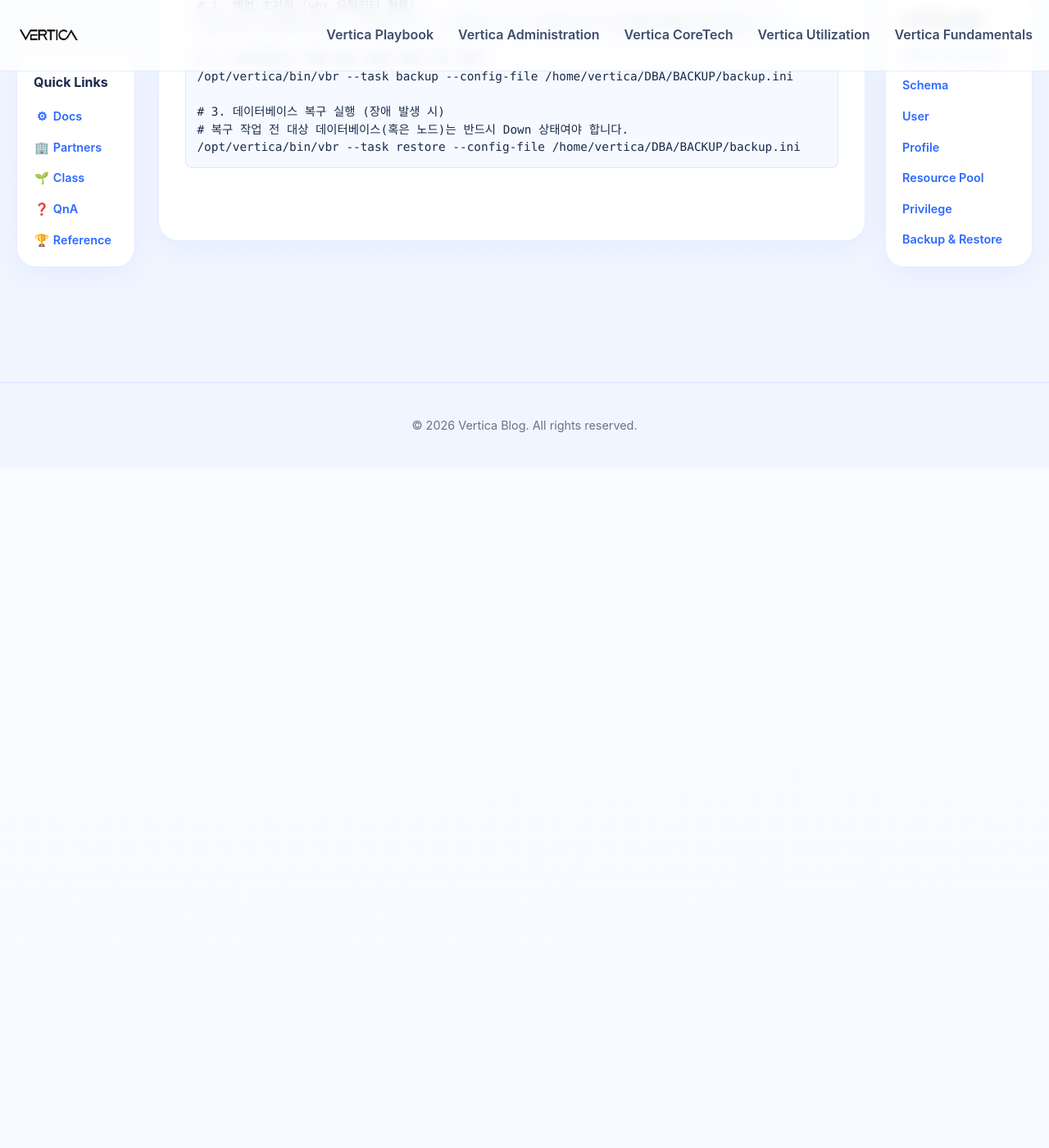
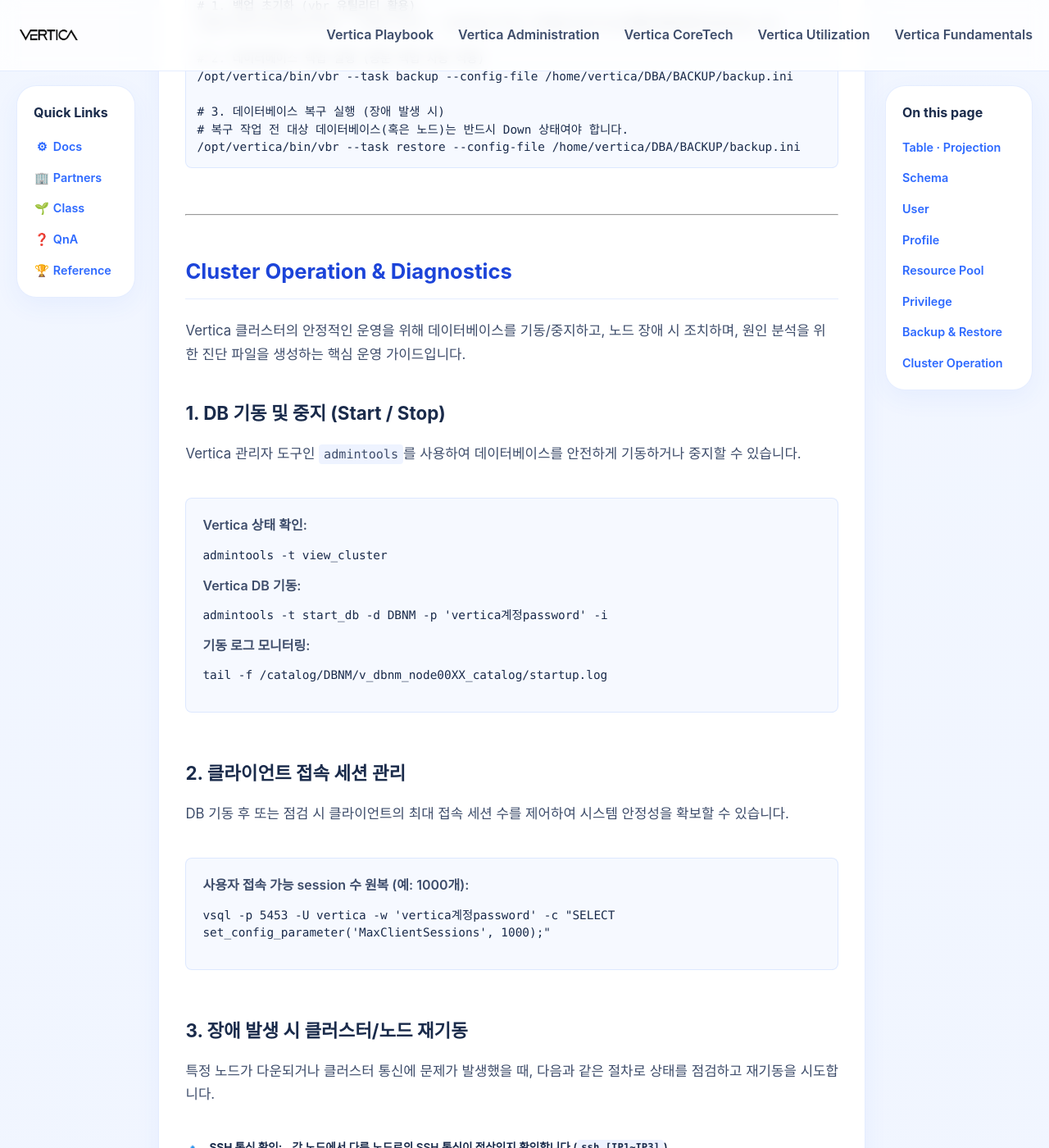
Before and after one commit to JIN0326/vertica_blog, a Jekyll site: the page built from 02administration.md, in a window 1280 px wide and 1400 px high, scrolled down 10413 px. Shown: the whole window at 82% size. Built offline with Jekyll 4.4.1, drawn with Linux system fonts in a browser that asks for light colours; before the commit the page ends 10983 px from its top, so only the background shows below that; some of the changed text lies outside the part shown.

Commit message:
Update blog content and styling

```diff
--- a/02administration.md
+++ b/02administration.md
@@ -403,6 +403,70 @@
   </div>
 </div>
 
+<hr style="margin: 3rem 0;">
+<div id="cluster-operation" style="scroll-margin-top: 100px;"></div>
+
+## Cluster Operation & Diagnostics
+
+<div class="architecture-section" markdown="1">
+  <p class="section-description">Vertica 클러스터의 안정적인 운영을 위해 데이터베이스를 기동/중지하고, 노드 장애 시 조치하며, 원인 분석을 위한 진단 파일을 생성하는 핵심 운영 가이드입니다.</p>
+
+  <div class="architecture-subsection">
+    <h3 class="section-subtitle">1. DB 기동 및 중지 (Start / Stop)</h3>
+    <p class="section-description">Vertica 관리자 도구인 <code>admintools</code>를 사용하여 데이터베이스를 안전하게 기동하거나 중지할 수 있습니다.</p>
+
+    <div class="syntax-box">
+      <strong>Vertica 상태 확인:</strong>
+      <pre><code>admintools -t view_cluster</code></pre>
+      <strong>Vertica DB 기동:</strong>
+      <pre><code>admintools -t start_db -d DBNM -p 'vertica계정password' -i</code></pre>
+      <strong>기동 로그 모니터링:</strong>
+      <pre><code>tail -f /catalog/DBNM/v_dbnm_node00XX_catalog/startup.log</code></pre>
+    </div>
+  </div>
+
+  <div class="architecture-subsection">
+    <h3 class="section-subtitle">2. 클라이언트 접속 세션 관리</h3>
+    <p class="section-description">DB 기동 후 또는 점검 시 클라이언트의 최대 접속 세션 수를 제어하여 시스템 안정성을 확보할 수 있습니다.</p>
+    <div class="syntax-box">
+      <strong>사용자 접속 가능 session 수 원복 (예: 1000개):</strong>
+      <pre><code>vsql -p 5453 -U vertica -w 'vertica계정password' -c "SELECT set_config_parameter('MaxClientSessions', 1000);"</code></pre>
+    </div>
+  </div>
+
+  <div class="architecture-subsection">
+    <h3 class="section-subtitle">3. 장애 발생 시 클러스터/노드 재기동</h3>
+    <p class="section-description">특정 노드가 다운되거나 클러스터 통신에 문제가 발생했을 때, 다음과 같은 절차로 상태를 점검하고 재기동을 시도합니다.</p>
+    <ul class="feature-list">
+      <li><span class="feature-list__icon">🔹</span> <strong>SSH 통신 확인:</strong> <span>각 노드에서 다른 노드로의 SSH 통신이 정상인지 확인합니다 (<code>ssh [IP1~IP3]</code>).</span></li>
+      <li><span class="feature-list__icon">🔹</span> <strong>프로세스 점검:</strong> <span>노드별로 Vertica 및 Spread 관련 프로세스가 살아있는지 확인합니다 (<code>ps -ef | grep vertica</code>, <code>ps -ef | grep spread</code>).</span></li>
+      <li><span class="feature-list__icon">🔹</span> <strong>로그 확인:</strong> <span>다운된 노드에 접속하여 <code>startup.log</code>를 모니터링하며 재기동(Start DB)을 시도합니다.</span></li>
+    </ul>
+  </div>
+
+  <div class="architecture-subsection">
+    <h3 class="section-subtitle">4. 장애 분석 파일 생성 (Scrutinize)</h3>
+    <p class="section-description">시스템 장애나 성능 이슈의 근본 원인을 분석하기 위해 Vertica 기술 지원팀에 전달할 <strong>진단 데이터(Scrutinize)</strong>를 수집합니다.</p>
+    <div class="syntax-box">
+      <strong>Scrutinize 수집 실행:</strong>
+      <pre><code>admintools -t scrutinize -d DBNM</code></pre>
+      <p style="margin-top: 10px; font-size: 0.9em; color: var(--muted);">※ 실행 시 시스템 상태, 로그, 카탈로그 메타데이터가 압축 파일 형태로 자동 생성됩니다.</p>
+    </div>
+  </div>
+
+  <div class="architecture-subsection">
+    <h3 class="section-subtitle">5. Management Console (MC) 기동/중지</h3>
+    <p class="section-description">클러스터 기동 전에는 MC를 중지하고, 클러스터 기동이 완료된 후에 MC를 기동하는 것을 권장합니다. OS의 <code>systemctl</code> 명령어를 사용하여 제어합니다.</p>
+    <div class="syntax-box">
+      <strong>MC 상태 확인 / 기동 / 중지:</strong>
+      <pre><code>sudo systemctl status vertica-consoled
+sudo systemctl start vertica-consoled
+sudo systemctl stop vertica-consoled</code></pre>
+    </div>
+  </div>
+
+</div>
+
 </div>
 <aside class="page-sidebar">
   <div class="sidebar-panel">
@@ -415,6 +479,7 @@
       <li><a href="#resource-pool">Resource Pool</a></li>
       <li><a href="#privilege">Privilege</a></li>
       <li><a href="#backup-restore">Backup & Restore</a></li>
+      <li><a href="#cluster-operation">Cluster Operation</a></li>
     </ul>
   </div>
 </aside>
--- a/_data/navigation.yml
+++ b/_data/navigation.yml
@@ -31,6 +31,8 @@
       url: /02administration#privilege
     - title: Backup & Restore
       url: /02administration#backup-restore
+    - title: Cluster Operation
+      url: /02administration#cluster-operation
 
 - title: Vertica CoreTech
   url: /03coretech
```
Also changed, not shown: 00index.md (+26 -6 lines), 04utilization.md (+8 -8 lines).
